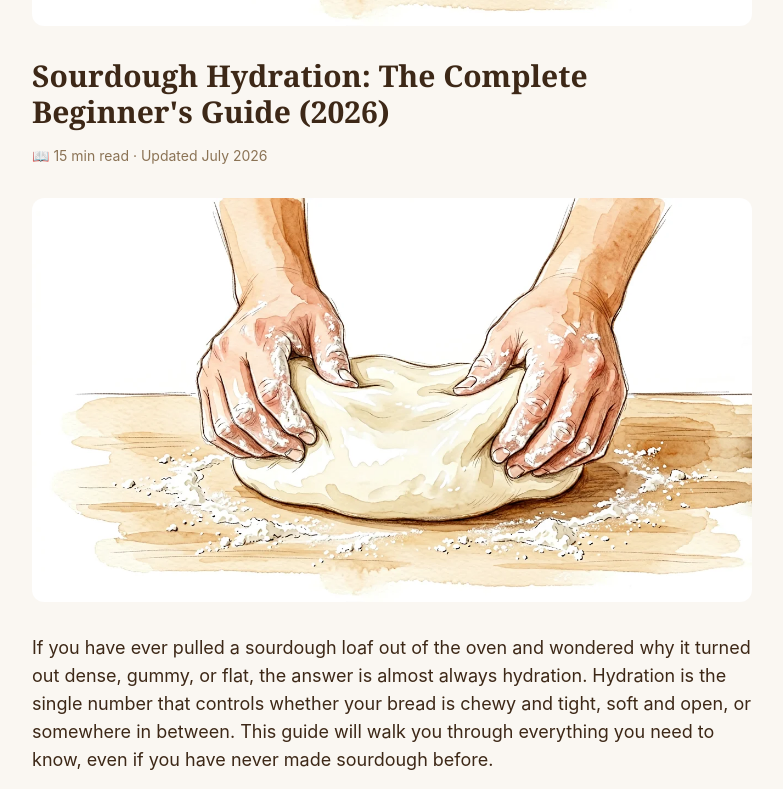
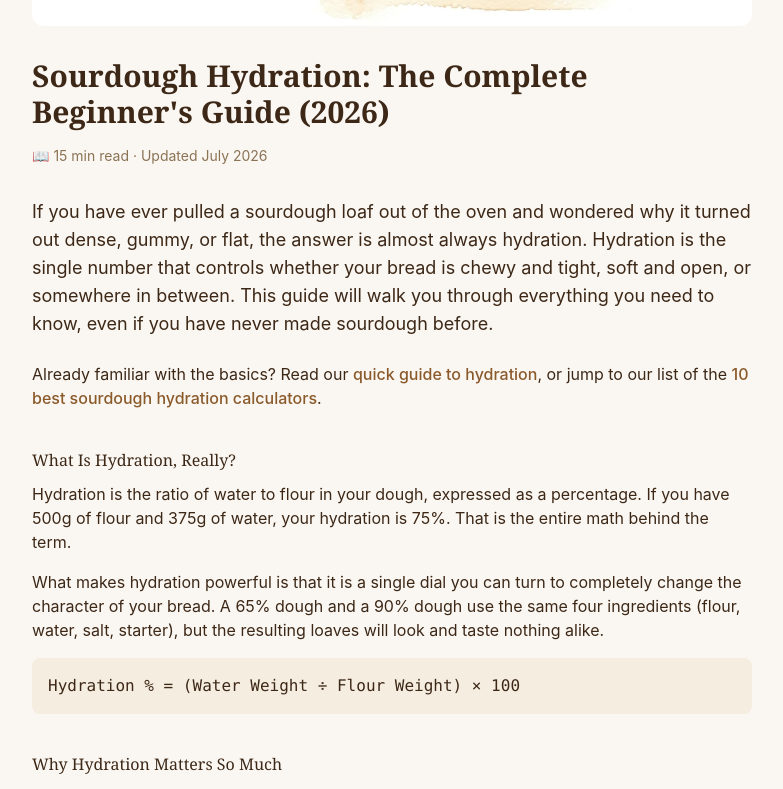
Before and after one commit to TZ005/sourdough-calculator, a Next.js app: page /blog/hydration-guide in a window 1280 px wide. Shown: the part 567-1356 px from the top of the page, without its empty margins (248-1031 px from the left). Built offline with nearby package versions, Linux system fonts and the light colour scheme.

Commit message:
Fix: remove duplicate picture blocks in 3 blog pages

```diff
--- a/app/blog/best-sourdough-calculators/page.jsx
+++ b/app/blog/best-sourdough-calculators/page.jsx
@@ -58,29 +58,6 @@ export default function BestSourdoughCalculators() {
       </picture>
       <h1 className="mt-6 mb-4 text-3xl font-bold text-brand-dark">Best 10 Free Sourdough Hydration Calculators (Tested and Ranked 2026)</h1>
       <p className="text-brand-muted text-sm mb-8">📖 12 min read · Updated July 2026</p>
-      <picture>
-
-        <source srcSet="/images/blog/best-sourdough-calculators.webp" type="image/webp" />
-
-        <img
-
-          src="/images/blog/best-sourdough-calculators.png"
-
-          alt="Hand-drawn watercolor illustration of sourdough baking tools in a flat lay: Dutch oven, kitchen scale, thermometer, dough scraper, and a fresh boule"
-
-          width="1200"
-
-          height="630"
-
-          className="w-full rounded-xl my-8"
-
-          loading="eager"
-
-          fetchPriority="high"
-
-        />
-
-      </picture>
 
 
       <p className="text-lg mb-6">
--- a/app/blog/hydration-guide/page.jsx
+++ b/app/blog/hydration-guide/page.jsx
@@ -58,29 +58,6 @@ export default function HydrationGuide() {
       </picture>
       <h1 className="mt-6 mb-4 text-3xl font-bold text-brand-dark">Sourdough Hydration: The Complete Beginner's Guide (2026)</h1>
       <p className="text-brand-muted text-sm mb-8">📖 15 min read · Updated July 2026</p>
-      <picture>
-
-        <source srcSet="/images/blog/hydration-guide.webp" type="image/webp" />
-
-        <img
-
-          src="/images/blog/hydration-guide.png"
-
-          alt="Hand-drawn watercolor illustration of a baker's hands gently folding sourdough dough on a floured wooden surface"
-
-          width="1200"
-
-          height="630"
-
-          className="w-full rounded-xl my-8"
-
-          loading="eager"
-
-          fetchPriority="high"
-
-        />
-
-      </picture>
 
 
       <p className="text-lg mb-6">
--- a/app/blog/what-is-hydration/page.jsx
+++ b/app/blog/what-is-hydration/page.jsx
@@ -55,29 +55,6 @@ export default function WhatIsHydration() {
       </picture>
       <h1 className="mt-6 mb-4 text-3xl font-bold text-brand-dark">What is Sourdough Hydration?</h1>
       <p className="text-brand-muted text-sm mb-8">📖 8 min read · Updated 2026</p>
-      <picture>
-
-        <source srcSet="/images/blog/what-is-hydration.webp" type="image/webp" />
-
-        <img
-
-          src="/images/blog/what-is-hydration.png"
-
-          alt="Hand-drawn watercolor illustration of white flour being poured into a bowl of water, with a small spoon of salt beside it"
-
-          width="1200"
-
-          height="630"
-
-          className="w-full rounded-xl my-8"
-
-          loading="eager"
-
-          fetchPriority="high"
-
-        />
-
-      </picture>
 
 
       <p className="text-lg mb-6">
```
